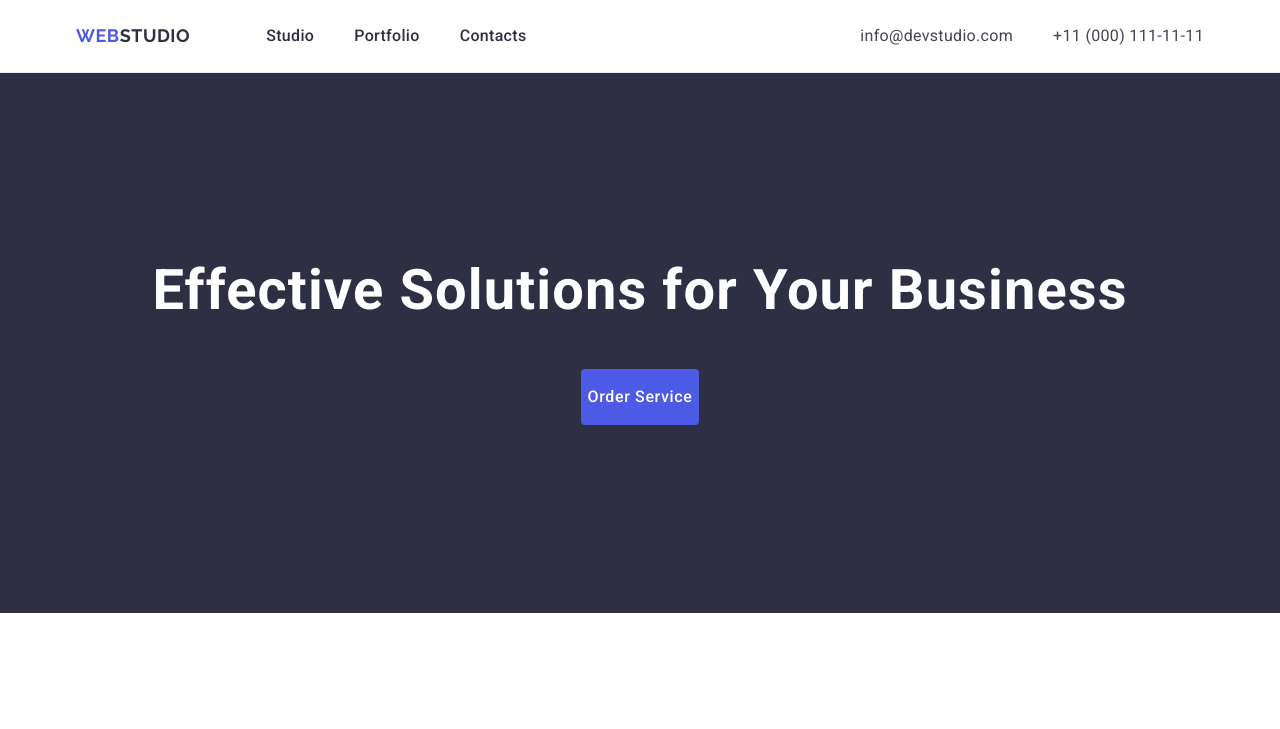
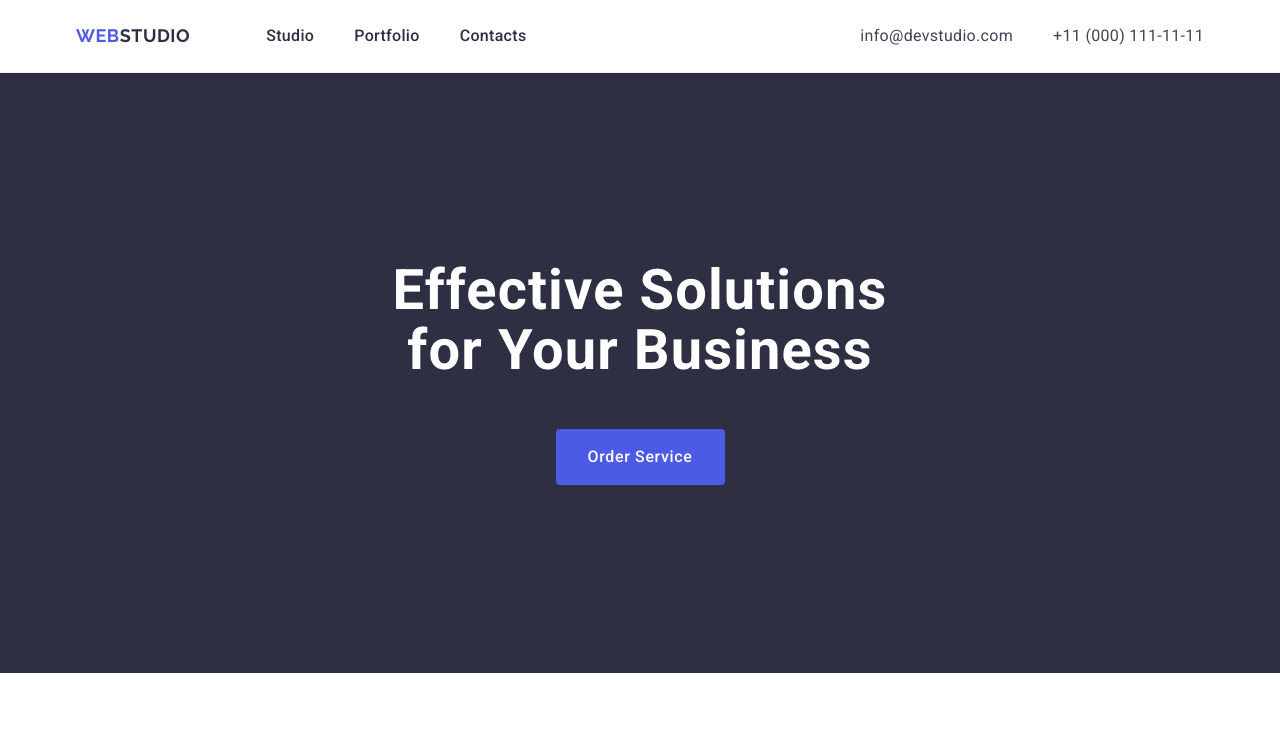
Before and after one commit to Dm1tr1eva/goit-markup-hw-03, a plain HTML site: page index.html in a window 1280 px wide. Shown: the top 729 px of the page. Drawn offline with nearby package versions, Linux system fonts and the light colour scheme.

Commit message:
added header and button sizes

```diff
--- a/css/styles.css
+++ b/css/styles.css
@@ -158,7 +158,7 @@ p {
   color: #fff;
   line-height: 1.07;
   letter-spacing: 0.02em;
-  min-width: 496px;
+  max-width: 496px;
   margin: 0 auto 48px auto;
 }
 
@@ -174,7 +174,7 @@ p {
   margin: 0 auto;
   border-radius: 4px;
   border: none;
-  max-width: 169px;
+  min-width: 169px;
   height: 56px;
 }
 
```
